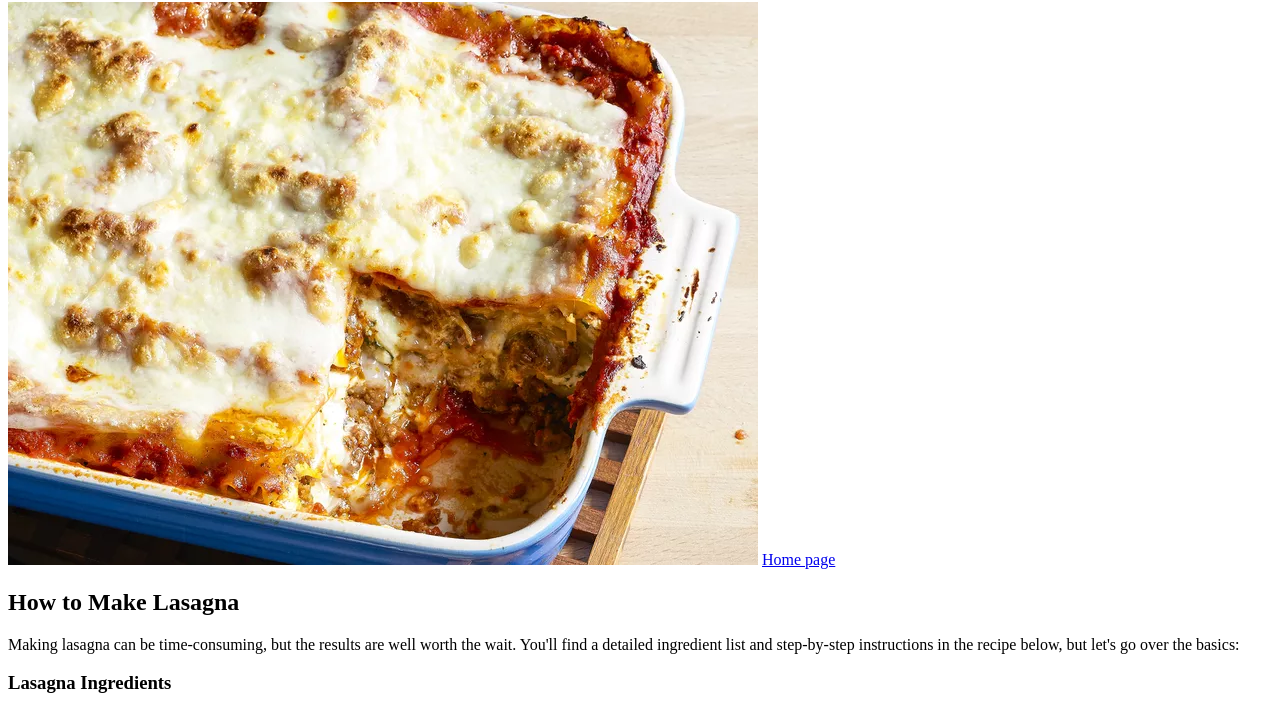
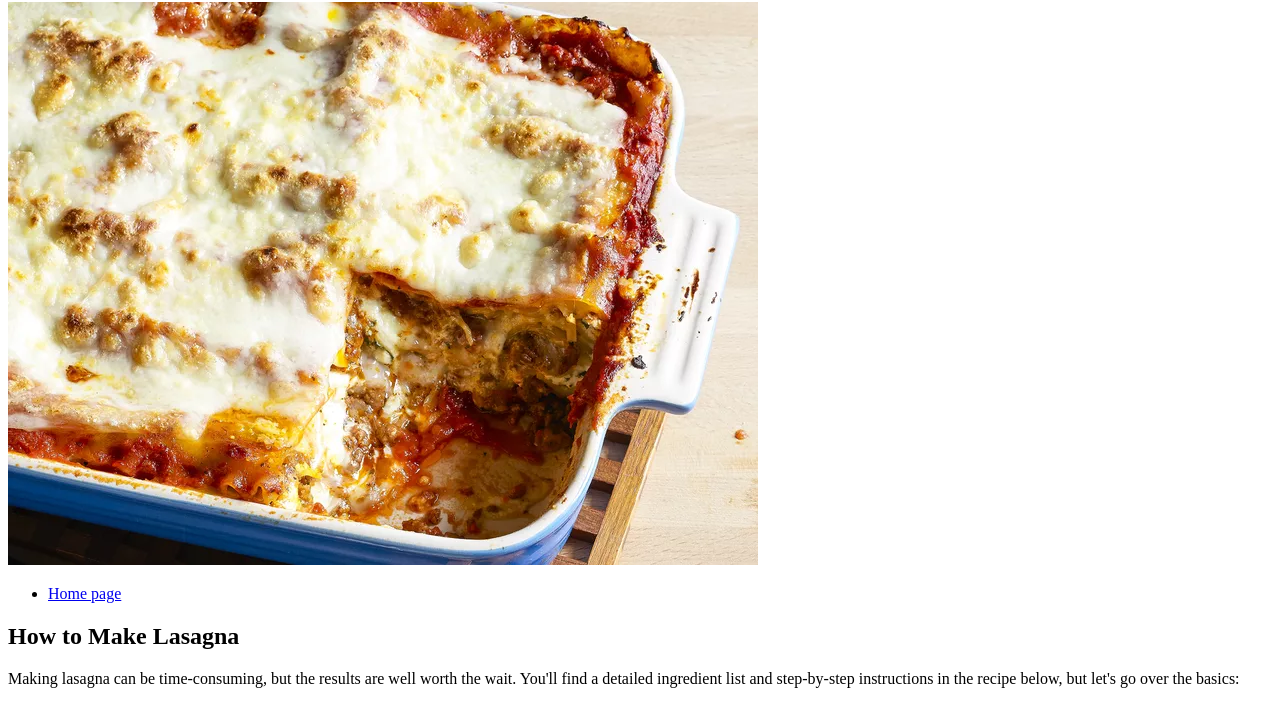
Before and after one commit to Aibar77/odin-recipes, a plain HTML site: page recipes/lasagna.html in a window 1280 px wide. Shown: the part 78-781 px from the top of the page. Drawn offline with Linux system fonts and the light colour scheme.

Commit message:
Fix a homepage link

```diff
--- a/recipes/lasagna.html
+++ b/recipes/lasagna.html
@@ -9,7 +9,9 @@
 <body>
   <h1>World's best Lasagna</h1>
   <img src="../images/lasagna.jpg" alt="lasagna">
-  <a href="../index.html">Home page</a>
+  <ul>
+    <li><a href="../index.html">Home page</a></li>
+  </ul>
   <h2>How to Make Lasagna</h2>
   <p>Making lasagna can be time-consuming, but the results are well worth the wait. You'll find a detailed ingredient list
   and step-by-step instructions in the recipe below, but let's go over the basics:</p>
```
Also changed, not shown: recipes/salad.html (+3 -1 lines).
